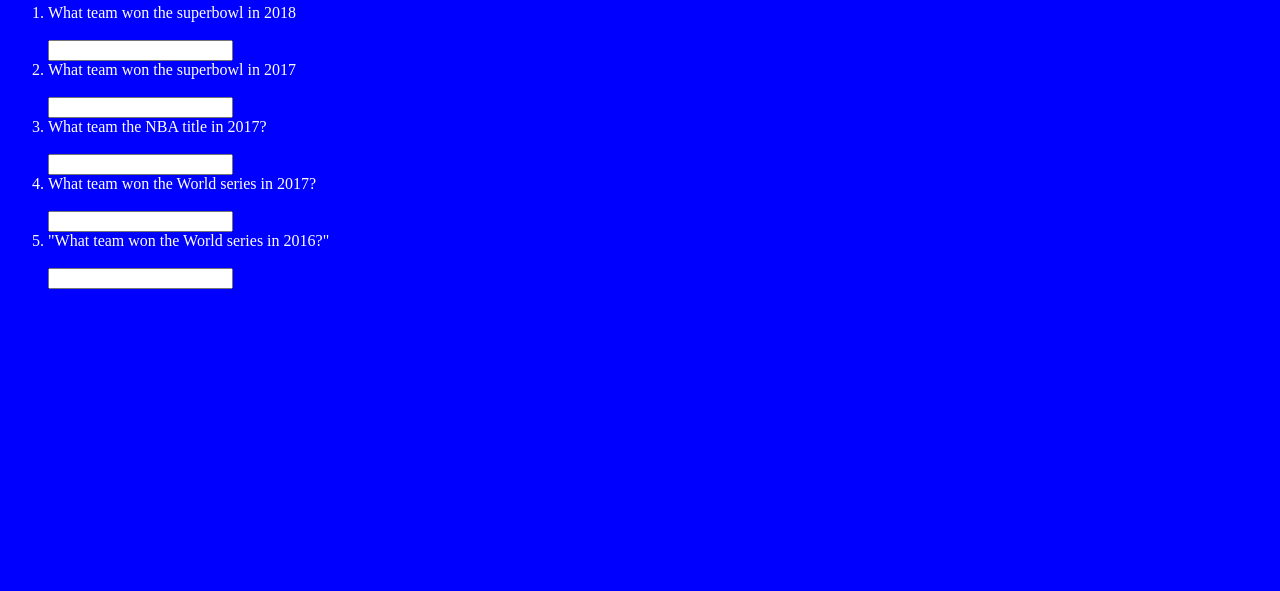
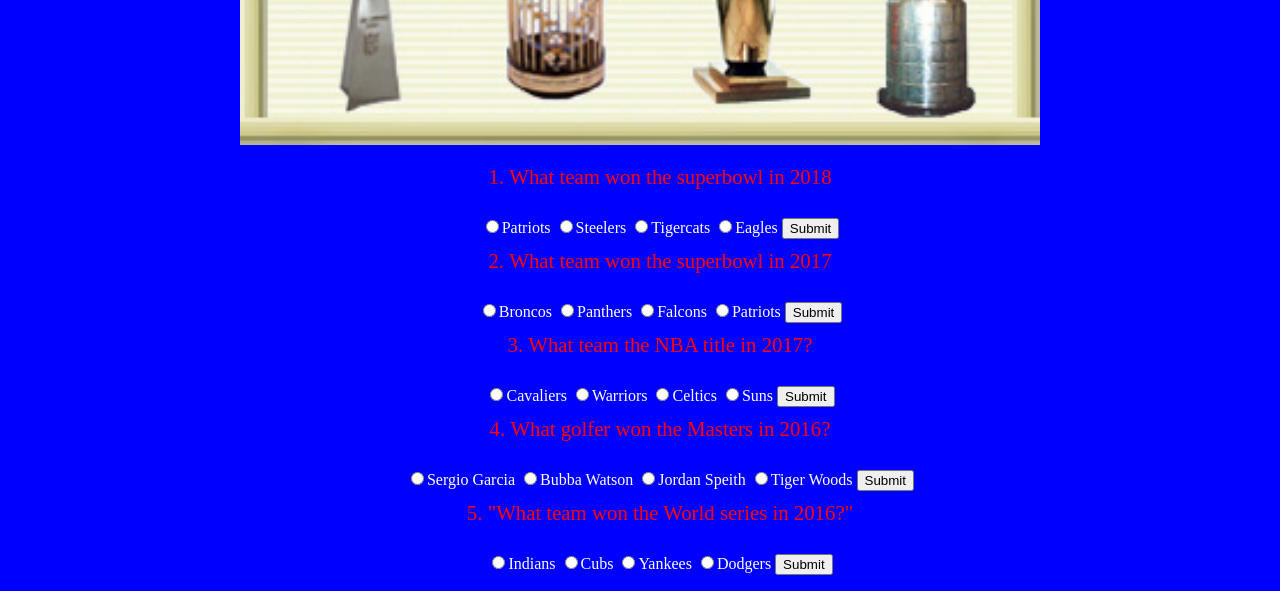
Before and after one commit to BrandonOakes/Sports-quiz, a plain HTML site: page index.html in a window 1280 px wide. Shown: the part 220-811 px from the top of the page. Drawn offline with Linux system fonts and the light colour scheme.

Commit message:
README cleaned up, radio buttons and css added

```diff
--- a/index.html
+++ b/index.html
@@ -3,6 +3,7 @@
 <head>
   <meta charset="utf-8">
   <title>Sports Trivia</title>
+  <!-- <link rel="stylesheet" href="https://stackpath.bootstrapcdn.com/bootstrap/4.1.1/css/bootstrap.min.css"> -->
   <link rel="stylesheet" href="static/style.css">
  </head>
 <body>
@@ -11,22 +12,79 @@
     <img src='static/champions.jpg' alt="champion">
   </header>
   <main>
+  <div>
     <form action=''>
-      <ol>
+      <ol class="ordered">
         <li>What team won the superbowl in 2018</li><br>
-          <input type='text'>
+          <label>
+            <input type="radio" name="superbowl18">Patriots
+          </label>
+          <label>
+            <input type="radio" name="superbowl18">Steelers
+          </label>
+          <label>
+            <input type="radio" name="superbowl18">Tigercats
+          </label>
+          <label>
+            <input type="radio" name="superbowl18">Eagles
+          </label>
+          <button type='submit'>Submit</button>
         <li>What team won the superbowl in 2017</li><br>
-          <input type='text'>
+        <label>
+          <input type="radio" name="superbowl17">Broncos
+        </label>
+        <label>
+          <input type="radio" name="superbowl17">Panthers
+        </label>
+        <label>
+          <input type="radio" name="superbowl17">Falcons
+        </label>
+        <label>
+          <input type="radio" name="superbowl17">Patriots
+        </label>
+          <input type='submit'>
         <li>What team the NBA title in 2017?</li><br>
-          <input type='text'>
-        <li>What team won the World series in 2017?</li><br>
-          <input type='text'>
+        <label>
+          <input type="radio" name="NBA2017">Cavaliers
+        </label>
+        <label>
+          <input type="radio" name="NBA2017">Warriors
+        </label>
+        <label>
+          <input type="radio" name="NBA2017">Celtics
+        </label>
+        <label>
+          <input type="radio" name="NBA2017">Suns
+        </label>
+          <input type='submit'>
+        <li>What golfer won the Masters in 2016?</li><br>
+        <label>
+          <input type="radio" name="masters">Sergio Garcia
+        </label>
+        <label>
+          <input type="radio" name="masters">Bubba Watson
+        </label>
+        <label>
+          <input type="radio" name="masters">Jordan Speith
+        </label>
+        <label>
+          <input type="radio" name="masters">Tiger Woods
+          <input type='submit'>
         <li>"What team won the World series in 2016?"</li><br>
-          <input type='text'>
-  <div>
-  </div>
-  <div id=#output>
-
+        <label>
+          <input type="radio" name="WS">Indians
+        </label>
+        <label>
+          <input type="radio" name="WS">Cubs
+        </label>
+        <label>
+          <input type="radio" name="WS">Yankees
+        </label>
+        <label>
+          <input type="radio" name="WS">Dodgers
+          <input type='submit'>
+        </ol>
+    </form>
   </div>
   <script src="sports_quiz.js"></script>
 </body>
--- a/sports_quiz.js
+++ b/sports_quiz.js
@@ -1,4 +1,4 @@
-var correct = 0;
+// var correct = 0;
 // var question = [
 //             [prompt("What team won the superbowl in 2018"), 'EAGLES'],
 //             [prompt("What team won the superbowl in 2017"), 'PATRIOTS'],
@@ -10,19 +10,3 @@ let lis = document.getElementsbyTagName('li')
 lis.addEventListener('mouseover', () => {
   lis.setAttribute('style', 'color:red')
 })
-for (asked = 0; asked < question.length; asked +=1){
-    answer = question[asked][0];
-    if (answer.toUpperCase() === question[answer][1]){
-      correct += 1;
-    }
-}
-
-
-if (correct <= 2) {
-  var outputDiv = document.getElementById('output')
-  outputDiv.innerHTML = "<p>You got " + correct + "  questions correct, you earn the BENCH PLAYER sports trivia grade</p>";
-}else if (correct >3 && correct <5) {
-    outputDiv.innerHTML = "<p>You got " + correct + " questions correct, you earn the STARTER sports trivia grade</p>";
-}else if (correct === 5) {
-    outputDiv.innerHTML = "<p>You got " + correct + " questions correct, you earn the ALL-STAR sports trivia grade</p>";
-}
--- a/static/style.css
+++ b/static/style.css
@@ -1,4 +1,20 @@
 body {
   background-color: blue;
   color: white;
+  text-align: center;
 }
+
+img {
+  box-sizing: border-box;
+  width: 800px;
+}
+
+li {
+  color: red;
+  font-size: 1.3em;
+  margin: 10px 0;
+}
+
+.ordered {
+  list-style-position: inside;
+}
```
Also changed, not shown: 1 other file.
